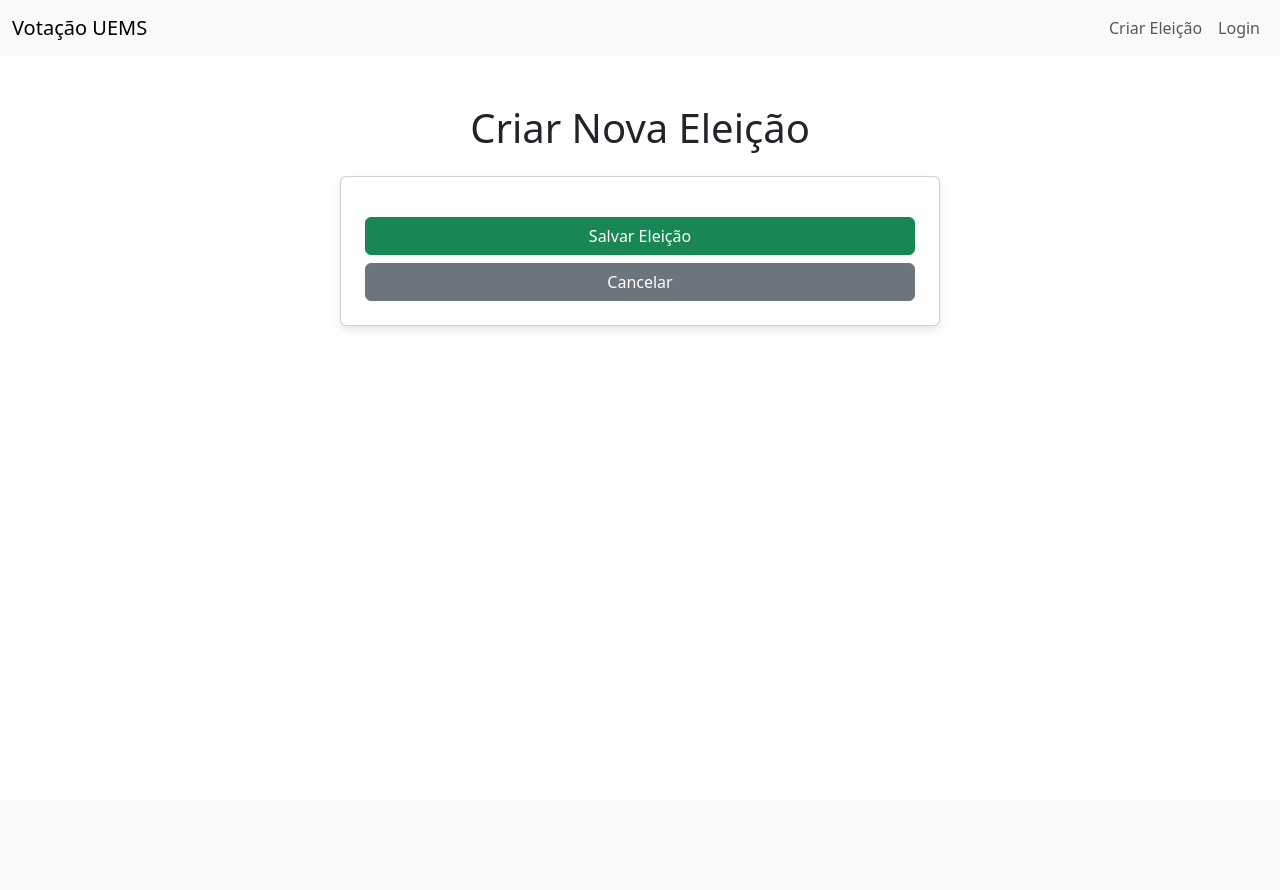
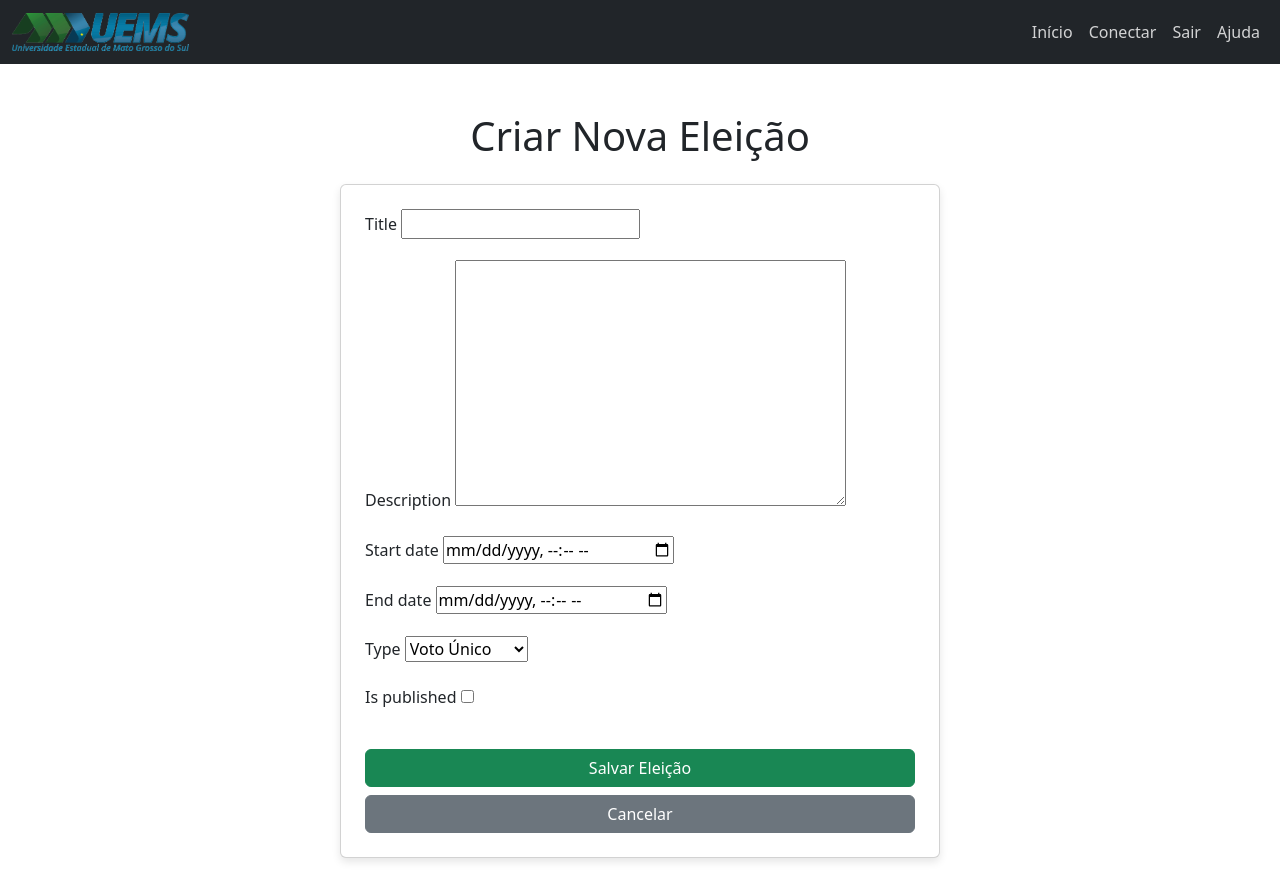
Before and after one commit to EduPanage/Sistema-de-Votacao-UEMS, a Django app: page /painel/election/create/ in a window 1280 px wide. Before the commit the page ends 328 px from the top, so only its background shows below. Run offline with Django 5.2, Linux system fonts and the light colour scheme.

Commit message:
Implementando a NavBar ao Base.html e Criação do Help.html

```diff
--- a/core/models.py
+++ b/core/models.py
@@ -7,12 +7,12 @@ ELECTION_TYPE_CHOICES = (
 )
 
 class Election(models.Model):
-    Título = models.CharField(max_length=200)
-    Descrição = models.TextField(blank=True, null=True)
-    Inicio= models.DateTimeField()
-    Fim = models.DateTimeField()
-    Tipo = models.CharField(max_length=10, choices=ELECTION_TYPE_CHOICES, default='single')
-    Publicar = models.BooleanField(default=False)
+    title = models.CharField(max_length=200)
+    description = models.TextField(blank=True, null=True)
+    start_date = models.DateTimeField()
+    end_date = models.DateTimeField()
+    type = models.CharField(max_length=10, choices=ELECTION_TYPE_CHOICES, default='single')
+    is_published = models.BooleanField(default=False)
 
     def __str__(self):
         return self.title
--- a/core/static/core/style.css
+++ b/core/static/core/style.css
@@ -67,3 +67,16 @@ h2 {
     vertical-align: middle;
     font-size: 0.8rem;
 }
+
+/* NOVAS REGRAS PARA A NAVBAR */
+.bg-dark {
+    background-color: #0B3B56 !important;
+}
+
+.navbar-dark .navbar-nav .nav-link {
+    color: rgba(255, 255, 255, 0.8);
+}
+
+.navbar-dark .navbar-nav .nav-link:hover {
+    color: rgba(255, 255, 255, 1);
+}
--- a/core/templates/core/base.html
+++ b/core/templates/core/base.html
@@ -6,32 +6,38 @@
     <meta name="viewport" content="width=device-width, initial-scale=1.0">
     <title>{% block title %}Votações UEMS{% endblock %}</title>
     {% load static %}
-    <link rel="stylesheet" href="{% static 'core/style.css' %}">
+    <link rel="stylesheet" type="text/css" href="{% static 'core/style.css' %}">
     <link href="https://cdn.jsdelivr.net/npm/bootstrap@5.3.0/dist/css/bootstrap.min.css" rel="stylesheet">
 </head>
 
 <body>
-    <nav class="navbar navbar-expand-lg navbar-light bg-light">
+    <nav class="navbar navbar-expand-lg navbar-dark bg-dark">
         <div class="container-fluid">
-            <a class="navbar-brand" href="{% url 'home' %}">Votação UEMS</a>
-            <div class="collapse navbar-collapse" id="navbarNav">
-                <ul class="navbar-nav ms-auto">
+            <a class="navbar-brand" href="https://www.uems.br/" target="_blank">
+                <img src="{% static 'core/images/logo-uems.png' %}" alt="Logo UEMS" style="height: 38px; width: 177px;">
+            </a>
+            <div class="collapse navbar-collapse justify-content-end" id="navbarNav">
+                <ul class="navbar-nav">
                     <li class="nav-item">
-                        <a class="nav-link" href="{% url 'create_election' %}">Criar Eleição</a>
+                        <a class="nav-link" href="{% url 'home' %}">Início</a>
                     </li>
                     <li class="nav-item">
-                        <a class="nav-link" href="#">Login</a>
+                        <a class="nav-link" href="#">Conectar</a>
+                    </li>
+                    <li class="nav-item">
+                        <a class="nav-link" href="#">Sair</a>
+                    </li>
+                    <li class="nav-item">
+                        <a class="nav-link" href="{% url 'help' %}">Ajuda</a>
                     </li>
                 </ul>
             </div>
         </div>
     </nav>
-
     <div class="container mt-4">
         {% block content %}
         {% endblock %}
     </div>
-
     <script src="https://cdn.jsdelivr.net/npm/bootstrap@5.3.0/dist/js/bootstrap.bundle.min.js"></script>
 </body>
 
--- a/core/urls.py
+++ b/core/urls.py
@@ -13,4 +13,7 @@ urlpatterns = [
     path('painel/election/<int:election_id>/options/', views.manage_options, name='manage_options'),
     path('painel/election/<int:election_id>/voters/', views.manage_voters, name='manage_voters'),
     path('painel/dashboard/', views.dashboard, name='dashboard'),
+
+    #rotas navbar ajuda
+    path('help/', views.help_page, name='help'),
 ]
--- a/core/views.py
+++ b/core/views.py
@@ -132,3 +132,8 @@ def manage_voters(request, election_id):
 def dashboard(request):
     # RF015 - dashboard de monitoramento
     return HttpResponse("Dashboard administrativo (em construção)")
+
+
+#Pagina help.html pertencente a rota help/navbar
+def help_page(request):
+    return render(request, 'core/help.html')
--- a/votacao/settings.py
+++ b/votacao/settings.py
@@ -117,6 +117,8 @@ USE_TZ = True
 # Static files (CSS, JavaScript, Images)
 STATIC_URL = '/static/'
 
+STATICFILES_DIRS = [os.path.join(BASE_DIR, 'core/static')] # Diretório para arquivos estáticos
+
 
 # Default primary key field type
 DEFAULT_AUTO_FIELD = 'django.db.models.BigAutoField'
```
Also changed, not shown: core/templates/core/help.html (added, +10 -0 lines), core/templates/core/home.html (+14 -21 lines), core/templates/core/manage_options.html (+8 -29 lines), core/static/core/images/logo-uems.png (added).
